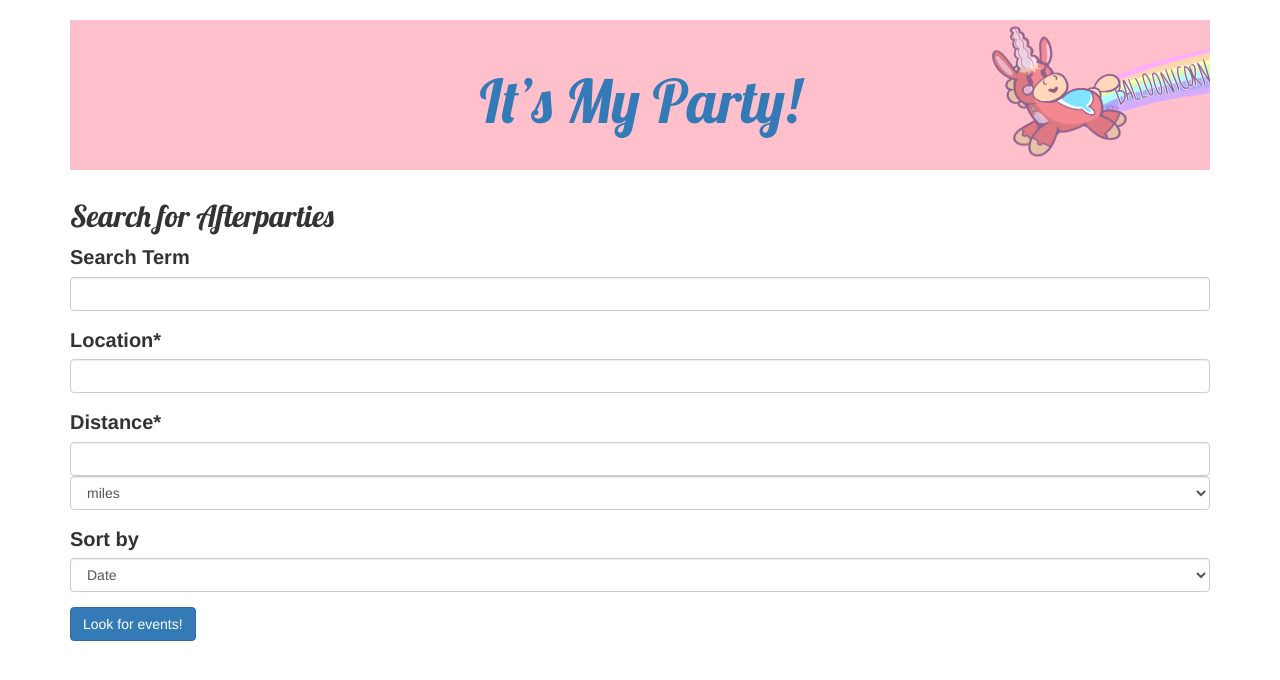
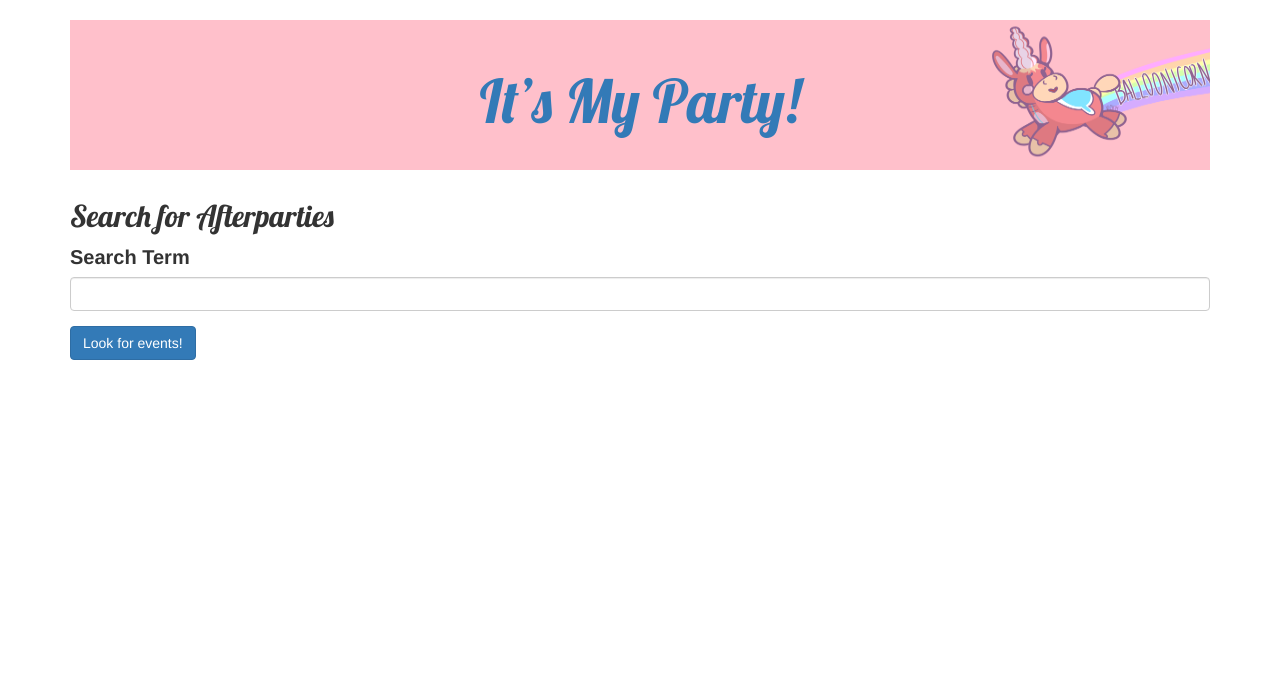
Before and after one commit to anjelicasilva/hblabex-apis, a Flask app: page /afterparty-search in a window 1280 px wide. Shown: the top 680 px of the page. Run offline with Flask 2, Linux system fonts and the light colour scheme; some libraries are stand-ins or nearby versions.

Commit message:
Edit format to only include query parameter

```diff
--- a/server.py
+++ b/server.py
@@ -28,35 +28,49 @@ def find_afterparties():
     """Search for afterparties on Eventbrite"""
 
     query = request.args.get('query')
-    location = request.args.get('location')
-    distance = request.args.get('distance')
-    measurement = request.args.get('measurement')
-    sort = request.args.get('sort')
+    # location = request.args.get('location')
+    # distance = request.args.get('distance')
+    # measurement = request.args.get('measurement')
+    # sort = request.args.get('sort')
 
     # If the required information is in the request, look for afterparties
-    if location and distance and measurement:
+    # if location and distance and measurement:
 
-        # The Eventbrite API requires the distance value to have a measurement
-        distance = distance + measurement
+    #     # The Eventbrite API requires the distance value to have a measurement
+    #     distance = distance + measurement
 
         # TODO: Look for afterparties!
 
         # - Make a request to the Eventbrite API to search for events that match
         #   the form data.
+    url = 'https://www.eventbriteapi.com/v3/events/search/'
+        # payload = {'q': query,
+        # 'location.address': location,
+        # 'location.within': distance,
+        # 'sort_by': sort,
+        # 'token': os.environ.get('EVENTBRITE_TOKEN')}
+
+    payload = {'q': query, 'token': os.environ.get('EVENTBRITE_TOKEN')}
+
         # - (Make sure to save the JSON data from the response to the data
-        #   variable so that it can display on the page as well.)
+    response = requests.get(url, params=payload)
+    print(response.content)
+    data = response.json()
+    #   variable so that it can display on the page as well.)
+    print(data)
+    # print(data['events']['name']['text'])
 
-        data = {'This': ['Some', 'mock', 'JSON']}
-        events = []
+    # data = {'This': ['Some', 'mock', 'JSON']}
+    events = ['events']
 
-        return render_template("afterparties.html",
-                               data=pformat(data),
-                               results=events)
+    return render_template("afterparties.html",
+                           data=pformat(data),
+                           results=events)
 
     # If the required info isn't in the request, redirect to the search form
-    else:
-        flash("Please provide all the required information!")
-        return redirect("/afterparty-search")
+    # else:
+    #     flash("Please provide all the required information!")
+    #     return redirect("/afterparty-search")
 
 
 @app.route("/create-event", methods=['GET'])
--- a/templates/afterparty-search.html
+++ b/templates/afterparty-search.html
@@ -17,7 +17,7 @@
           <input id="search-term" class="form-control" type="text" name="query">
         </div>
 
-        <div class="form-group">
+        <!-- <div class="form-group">
           <label for="event-loc">Location*</label>
           <input id="event-loc" class="form-control" type="text" name="location" required>
         </div>
@@ -38,7 +38,7 @@
             <option value="distance">Distance</option>
             <option value="best">Best</option>
           </select>
-        </div>
+        </div> -->
 
         <input type="submit" value="Look for events!" class="btn btn-primary">
 
```
